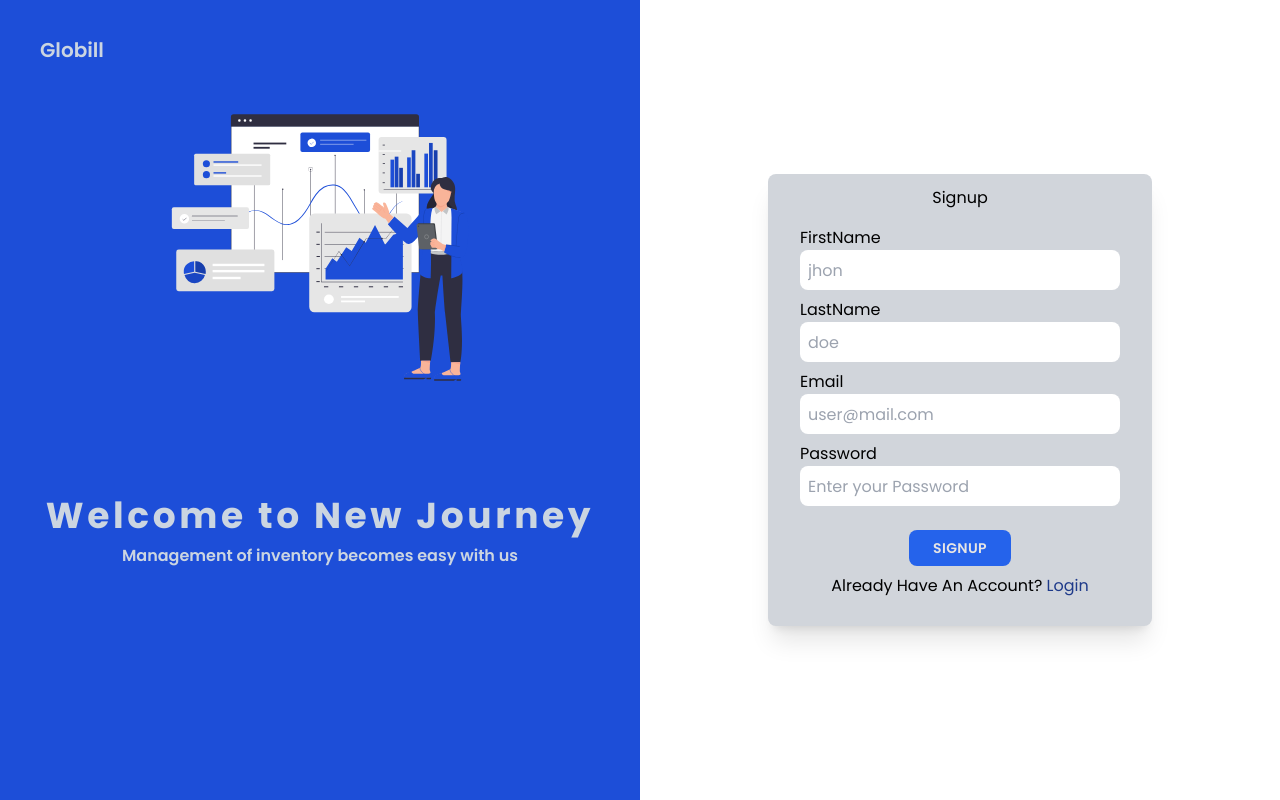
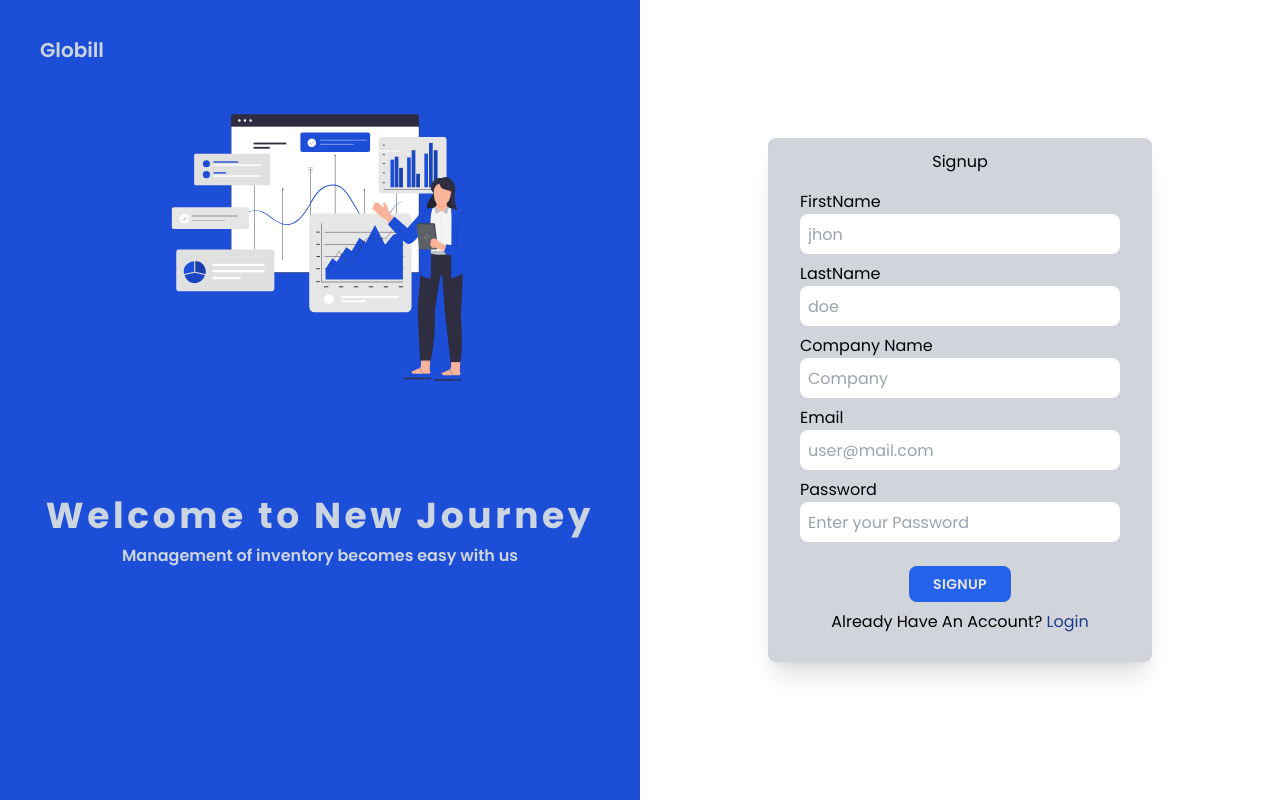
Before and after one commit to SARATHKUMAR-T/GloBill-FrontEnd, a React (Vite) app: page /signup in a window 1280 px wide. Built offline with nearby package versions, Linux system fonts and the light colour scheme.

Commit message:
signup form change

```diff
--- a/src/Features/Signup/SignupForm.jsx
+++ b/src/Features/Signup/SignupForm.jsx
@@ -93,6 +93,23 @@ function SignupForm() {
               </p>
             )}
           </div>
+          {/* Company name field */}
+          <div>
+            <label htmlFor="companyName" id="companyName" className="block ">
+              Company Name
+            </label>
+            <input
+              {...register('companyName')}
+              className="int"
+              placeholder="Company"
+              id="companyName"
+            />
+            {errors?.lastName?.type === 'required' && (
+              <p className="mb-1  rounded-lg bg-red-100 p-1 text-red-500">
+                * This Field Is Required
+              </p>
+            )}
+          </div>
           {/* Email Field */}
           <div>
             <label htmlFor="email" id="email" className="block ">
```
